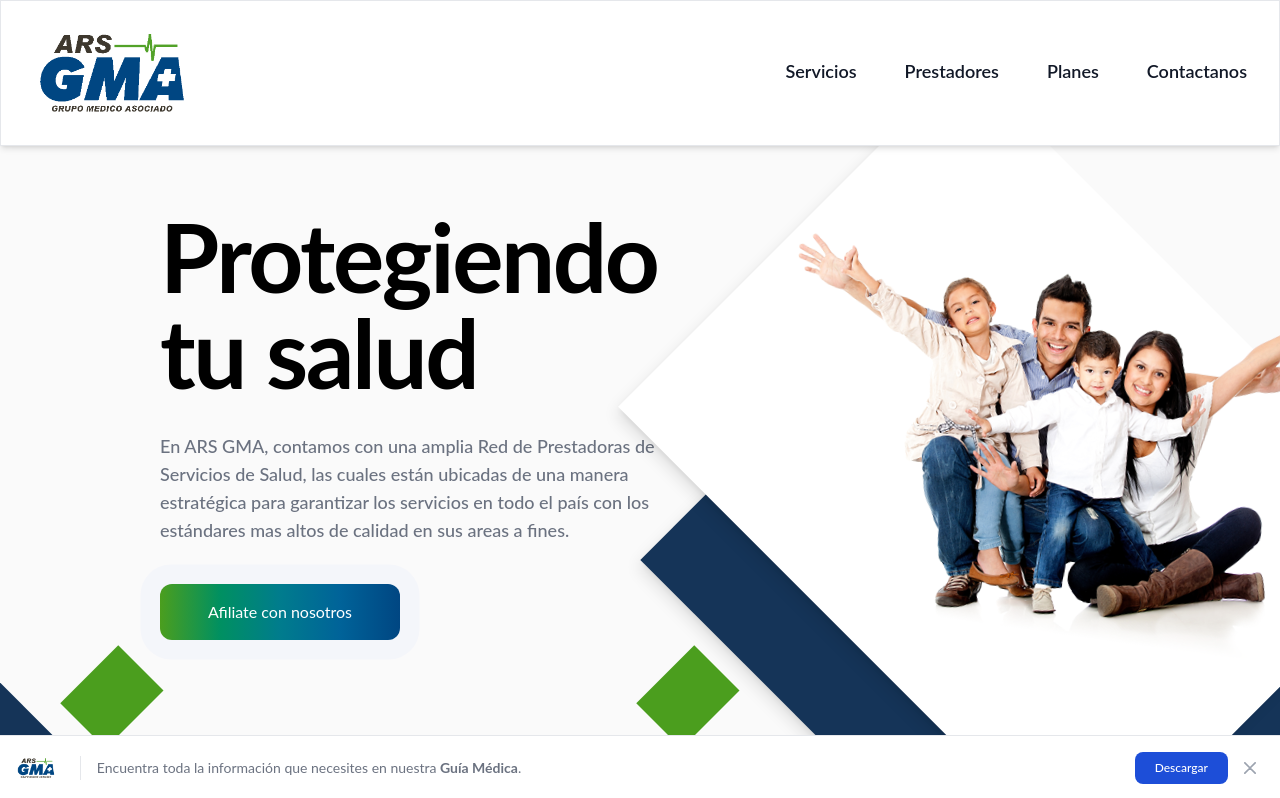
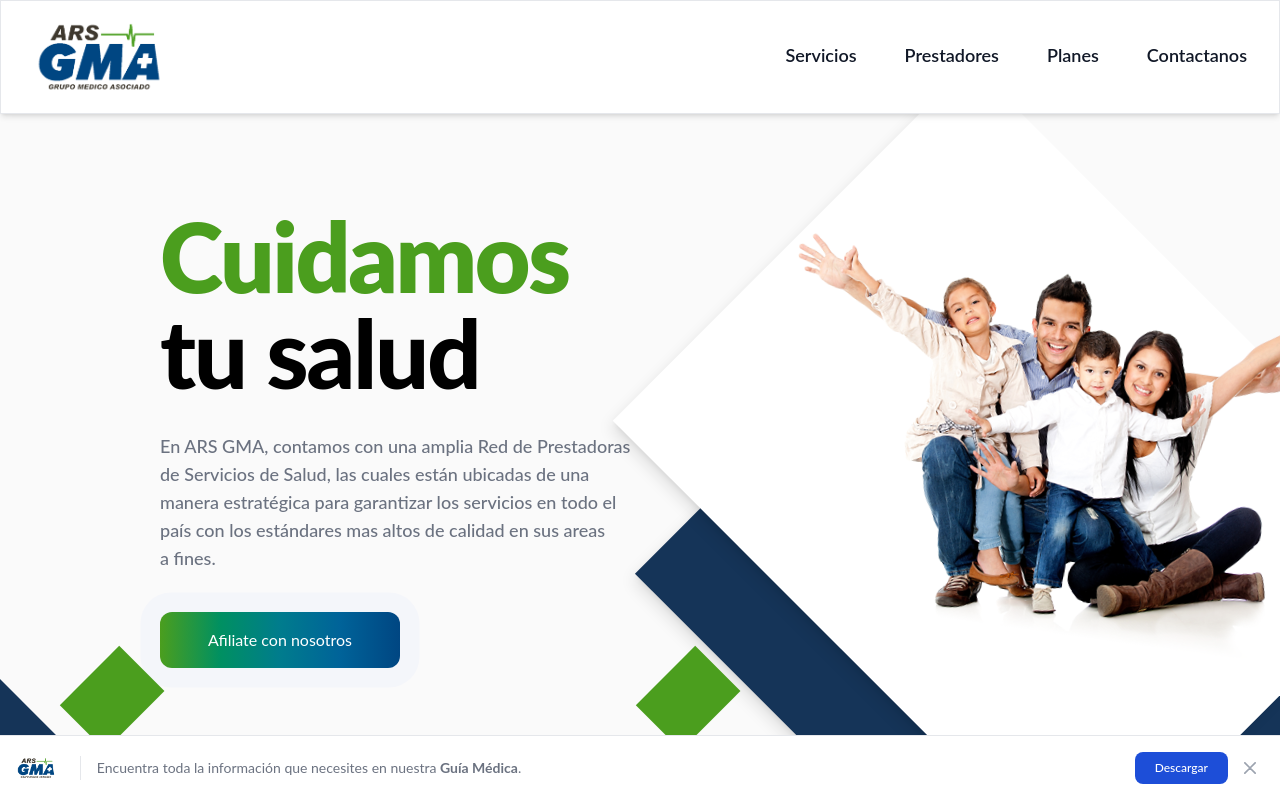
Before and after one commit to ars-gma/landing-page, a Gatsby site: page / in a window 1280 px wide. Shown: the top 798 px of the page. Built offline with nearby package versions, Linux system fonts and the light colour scheme; Gatsby itself is replaced by a stand-in of ours.

Commit message:
enh: reduce padding and image height in header, and minor rename in hero section

```diff
--- a/src/components/header.jsx
+++ b/src/components/header.jsx
@@ -38,11 +38,11 @@ export const Header = () => {
   return (
     <div className="">
       <header className="fixed bg-white border inset-x-0 top-0 z-50 max-w shadow-md">
-        <nav className="flex items-center justify-between p-6 lg:px-8">
+        <nav className="flex items-center justify-between p-6 sm:p-[1rem] lg:px-8">
           <div className="flex lg:flex-1">
             <a href="/#home" className="-m-1.5 p-1.5">
               <span className="sr-only">ARS GMA</span>
-              <img alt="" src={Logo} className="h-12 lg:h-[6rem] w-auto" />
+              <img alt="" src={Logo} className="h-12 lg:h-[5rem] w-auto" />
             </a>
           </div>
           <div className="flex md:hidden">
--- a/src/components/home/hero.jsx
+++ b/src/components/home/hero.jsx
@@ -11,8 +11,8 @@ export const HeroSection = () => {
     >
       <div className="grid grid-cols-1 sm:grid-cols-2 h-full w-full sm:px-[4rem] lg:px-32 py-32 sm:pt-[2rem] sm:pb-[12rem] lg:pt-[2rem] lg:pb-[14rem]">
         <div className="mx-auto max-w-2xl">
-          <h1 className="text-5xl font-bold tracking-tight text-balance sm:text-8xl font-black">
-            Protegiendo tu salud
+          <h1 className="text-5xl font-extrabold tracking-tight text-balance sm:text-8xl">
+            <span className="text-brandGreen font-black">Cuidamos</span> tu salud
           </h1>
           <p className="mt-8 text-lg font-medium text-pretty text-gray-500">
             En ARS GMA, contamos con una amplia Red de Prestadoras de Servicios
```
